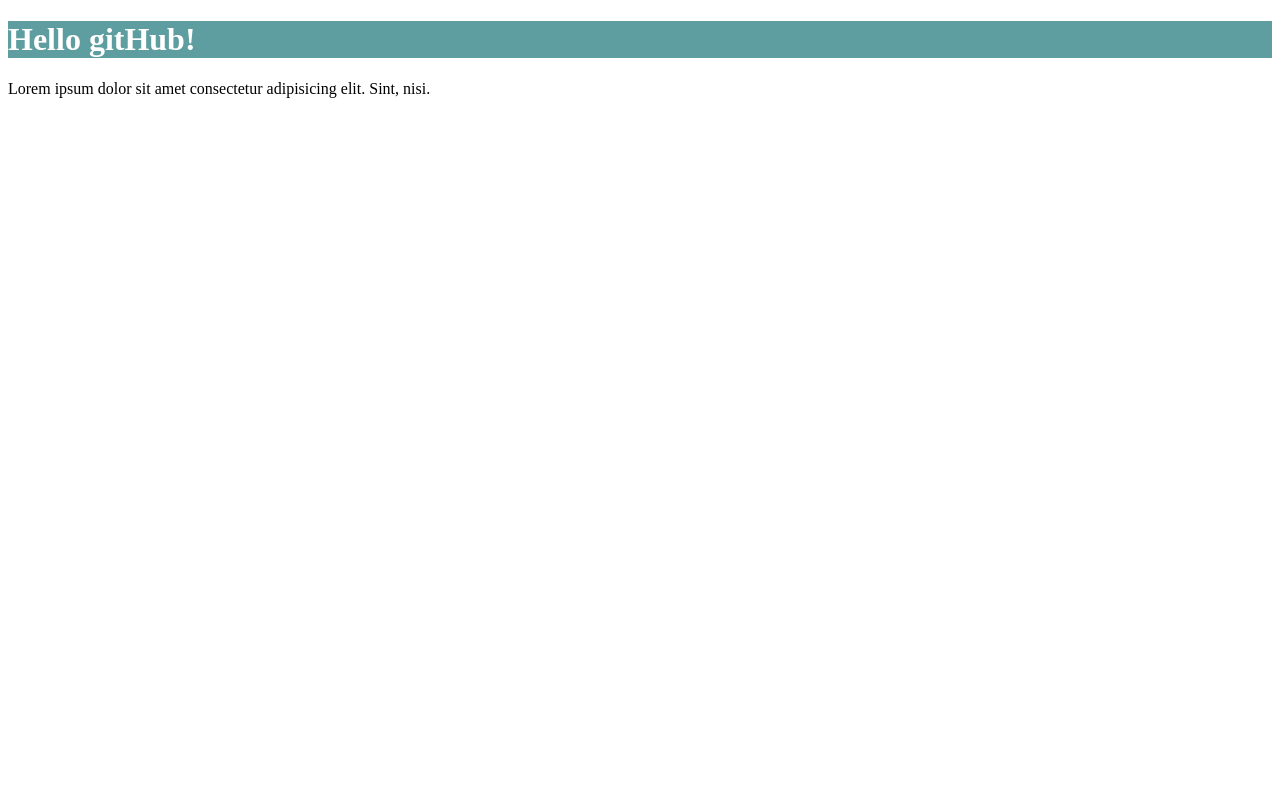
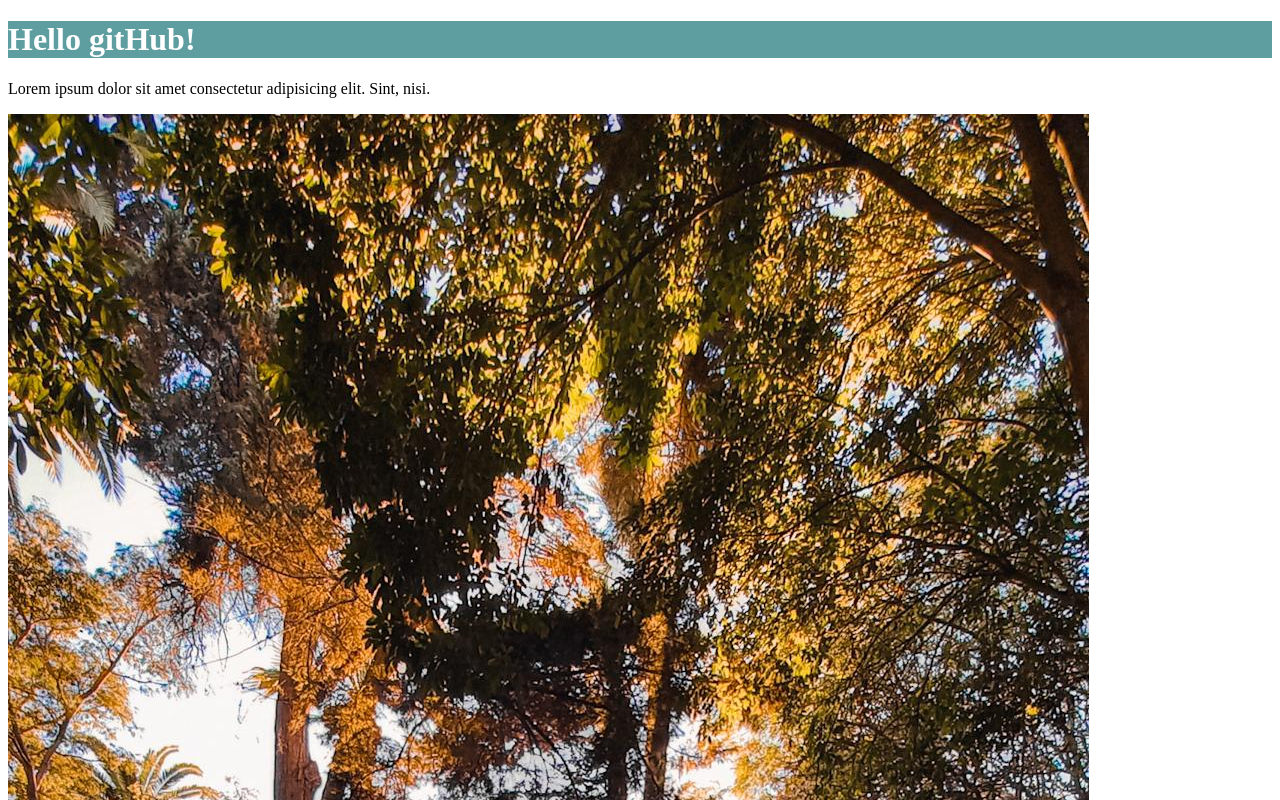
Before and after one commit to RaRy-0/test201, a plain HTML site: page index.html in a window 1280 px wide. Shown: the top 800 px of the page. Drawn offline with Linux system fonts and the light colour scheme.

Commit message:
autumn image added to index.html file

```diff
--- a/index.html
+++ b/index.html
@@ -9,5 +9,6 @@
 <body>
     <h1>Hello gitHub!</h1>
     <p>Lorem ipsum dolor sit amet consectetur adipisicing elit. Sint, nisi.</p>
+    <img src="images/random-autumn.jpg" alt="autumn image">
 </body>
 </html>
```
Also changed, not shown: images/random-autumn.jpg (added).
